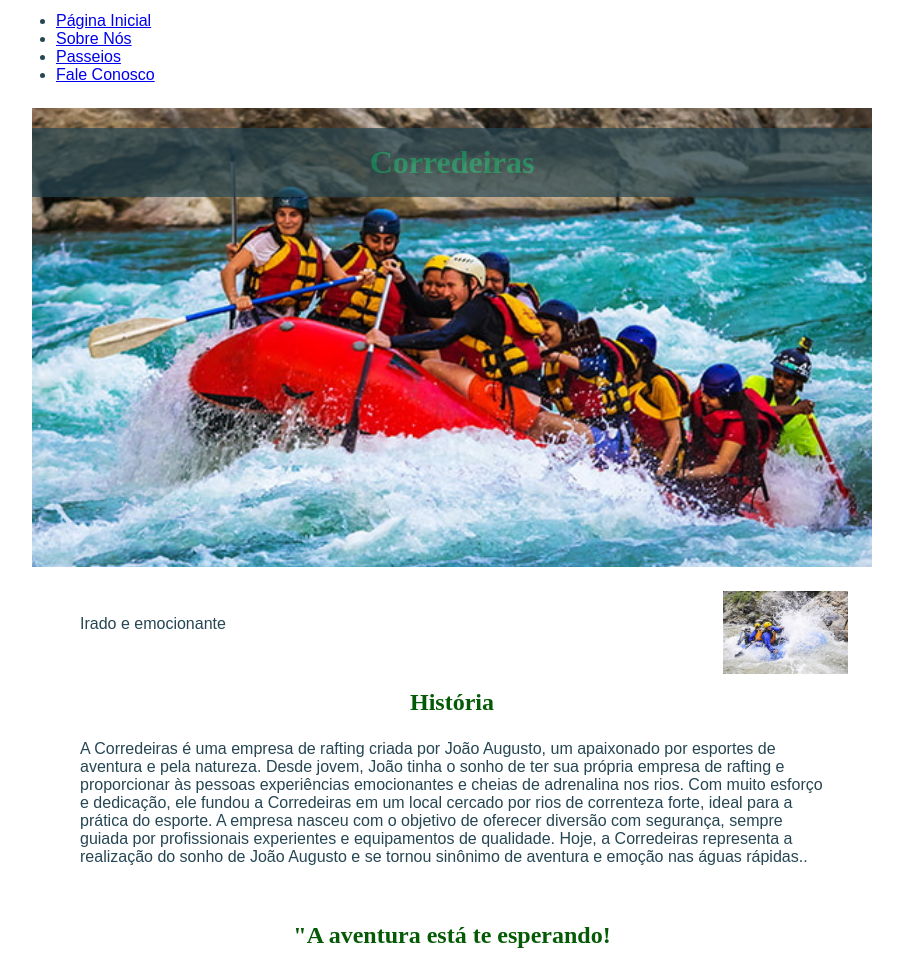
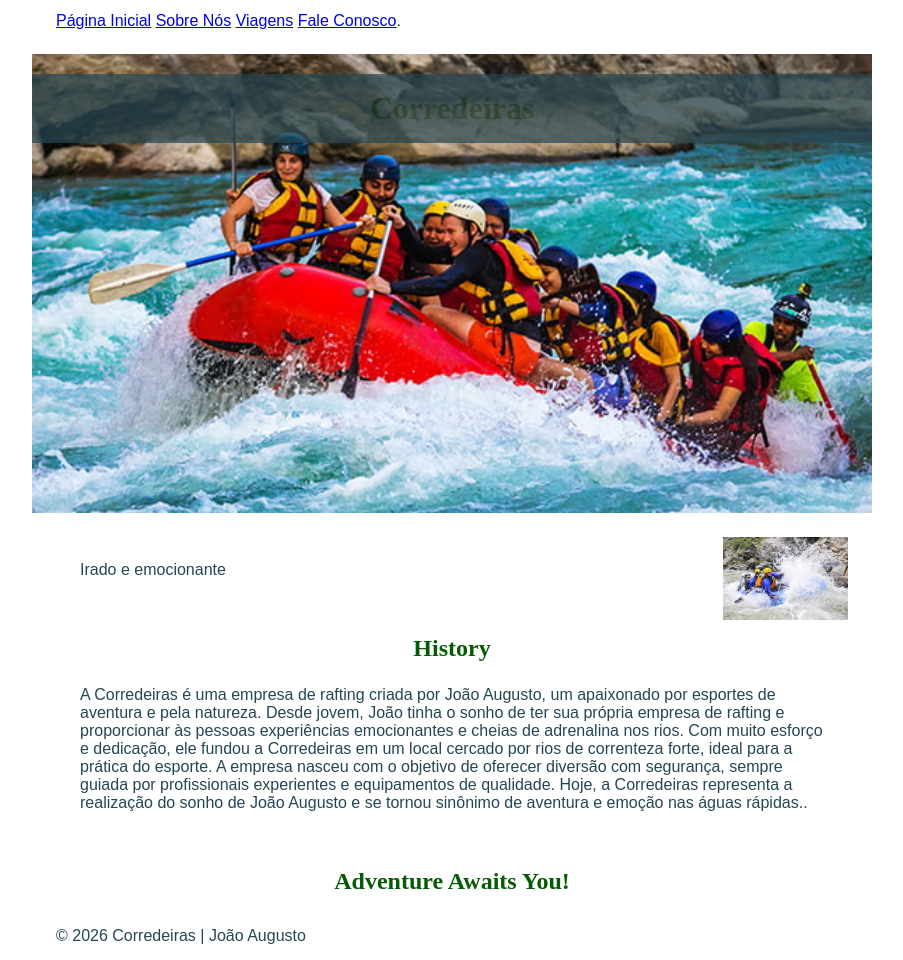
Before and after one commit to jaamfengland-dot/wdd130, a plain HTML site: page wwr/sobre.html in a window 1280 px wide. Shown: the part 238-1198 px from the top of the page, without its empty margins (188-1091 px from the left). Drawn offline with Linux system fonts and the light colour scheme.

Commit message:
atualizado

```diff
--- a/wwr/estilos/rafting.css
+++ b/wwr/estilos/rafting.css
@@ -46,7 +46,7 @@ h1 {
   text-align: center;
   opacity: 0.7;
   background-color: var(--cor-destaque1);
-  color: #0a9669; /* texto branco – certifique-se de que haja contraste suficiente com a cor de fundo */
+  color: #0b3125; /* texto branco – certifique-se de que haja contraste suficiente com a cor de fundo */
 }
 
 .hero article img {
--- a/wwr/sobre.html
+++ b/wwr/sobre.html
@@ -5,7 +5,7 @@
 
     <meta charset='utf-8'>
     <meta name='viewport' content='width=device-width, initial-scale=1'>
-    <title>Page Title</title>
+    <title>Corredeiras</title>
     <meta name="description"
         content="Descreva sua página inicial aqui usando palavras-chave como seu nome, o curso, a finalidade da página.">
     <meta name="author" content="João Augusto Anselmo Moraes Ferreira">
@@ -19,10 +19,10 @@
 
         <nav>
             <ul>
-                <li><a href="index.html">Página Inicial</a></li>
-                <li><a href="sobre.html">Sobre Nós</a></li>
-                <li><a href="passeios.html">Passeios</a></li>
-                <li><a href="contato.html">Fale Conosco</a></li>
+                <a href="index.html">Página Inicial</a>
+                <a href="sobre.html">Sobre Nós</a>
+                <a href="passeios.html">Viagens</a>
+                <a href="contato.html">Fale Conosco</a>.
             </ul>
         </nav>
 
@@ -38,7 +38,7 @@
             </article>
         </div>
         <section>
-            <h2>História</h2>
+            <h2>History</h2>
             <p>A Corredeiras é uma empresa de rafting criada por João Augusto, um apaixonado por esportes de aventura e
                 pela
                 natureza. Desde jovem, João tinha o sonho de ter sua própria empresa de rafting e proporcionar às
@@ -54,14 +54,14 @@
                 rápidas..</p>
         </section>
         <section>
-            <h2>"A aventura está te esperando!</h2>
+            <h2> Adventure Awaits You!</h2>
         </section>
 
     </main>
 
     <footer>
         <p>© 2026 Corredeiras | João Augusto </p>
-        <nav class="redes-sociais">
+        <nav class="socialmedia">
             <a href="https://facebook.com">
                 <img src="imagens/facebook.svg" alt="Ícone do Facebook">
             </a>
@@ -72,7 +72,7 @@
                 <img src="imagens/instagram.svg" alt="Ícone do Instagram">
             </a>
         </nav>
-        Recurso
+
 
     </footer>
 </body>
```
